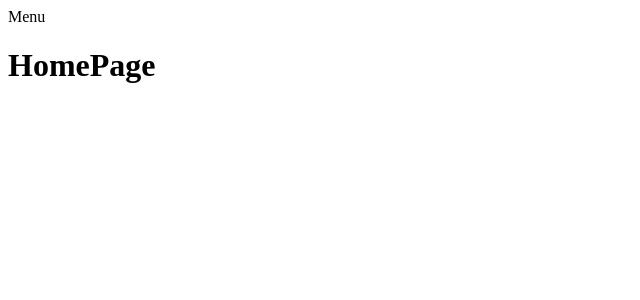
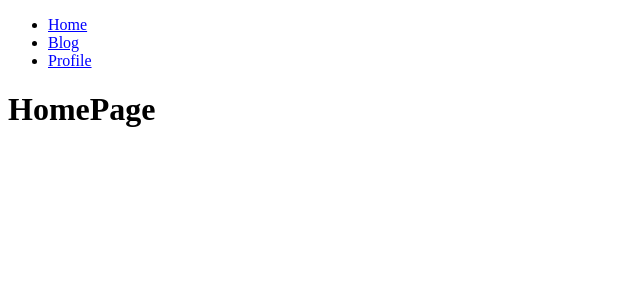
Before and after one commit to CarlosArgelio/react-router-dom, a React (Vite) app: page / in a window 1280 px wide. Shown: the top 300 px of the page, without its empty margins (0-640 px from the left). Built offline with nearby package versions, Linux system fonts and the light colour scheme.

Commit message:
feat: add Menu with NavLink and Link

```diff
--- a/src/Menu.tsx
+++ b/src/Menu.tsx
@@ -1,5 +1,74 @@
-import React from "react";
+import { NavLink } from "react-router-dom";
+
+export interface routeNav {
+  to: string;
+  text: string;
+}
 
 export const Menu = () => {
-  return <nav>Menu</nav>;
+  return (
+    <nav>
+      <ul>
+        {routes.map((route, index) => (
+          <li key={index}>
+            <NavLink
+              to={route.text}
+              style={({ isActive }) => ({ color: isActive ? "red" : "blue" })}
+            >
+              {route.text}
+            </NavLink>
+          </li>
+        ))}
+        {/* <li>
+          <Link to={"/"}>Home</Link>
+        </li>
+        <li>
+          <Link to={"/blog"}>Blog</Link>
+        </li>
+        <li>
+          <Link to={"/profile"}>Profile</Link>
+        </li> */}
+
+        {/* <li>
+          <NavLink
+            to={"/"}
+            // className={({ isActive }) => ""}
+            style={({ isActive }) => ({ color: isActive ? "red" : "blue" })}
+          >
+            Home
+          </NavLink>
+        </li>
+        <li>
+          <NavLink
+            to={"/blog"}
+            style={({ isActive }) => ({ color: isActive ? "red" : "blue" })}
+          >
+            Blog
+          </NavLink>
+        </li>
+        <li>
+          <NavLink
+            to={"/profile"}
+            style={({ isActive }) => ({ color: isActive ? "red" : "blue" })}
+          >
+            Profile
+          </NavLink>
+        </li> */}
+      </ul>
+    </nav>
+  );
 };
+
+const routes: routeNav[] = [];
+routes.push({
+  to: "/",
+  text: "Home",
+});
+routes.push({
+  to: "/blog",
+  text: "Blog",
+});
+routes.push({
+  to: "/profile",
+  text: "Profile",
+});
```
